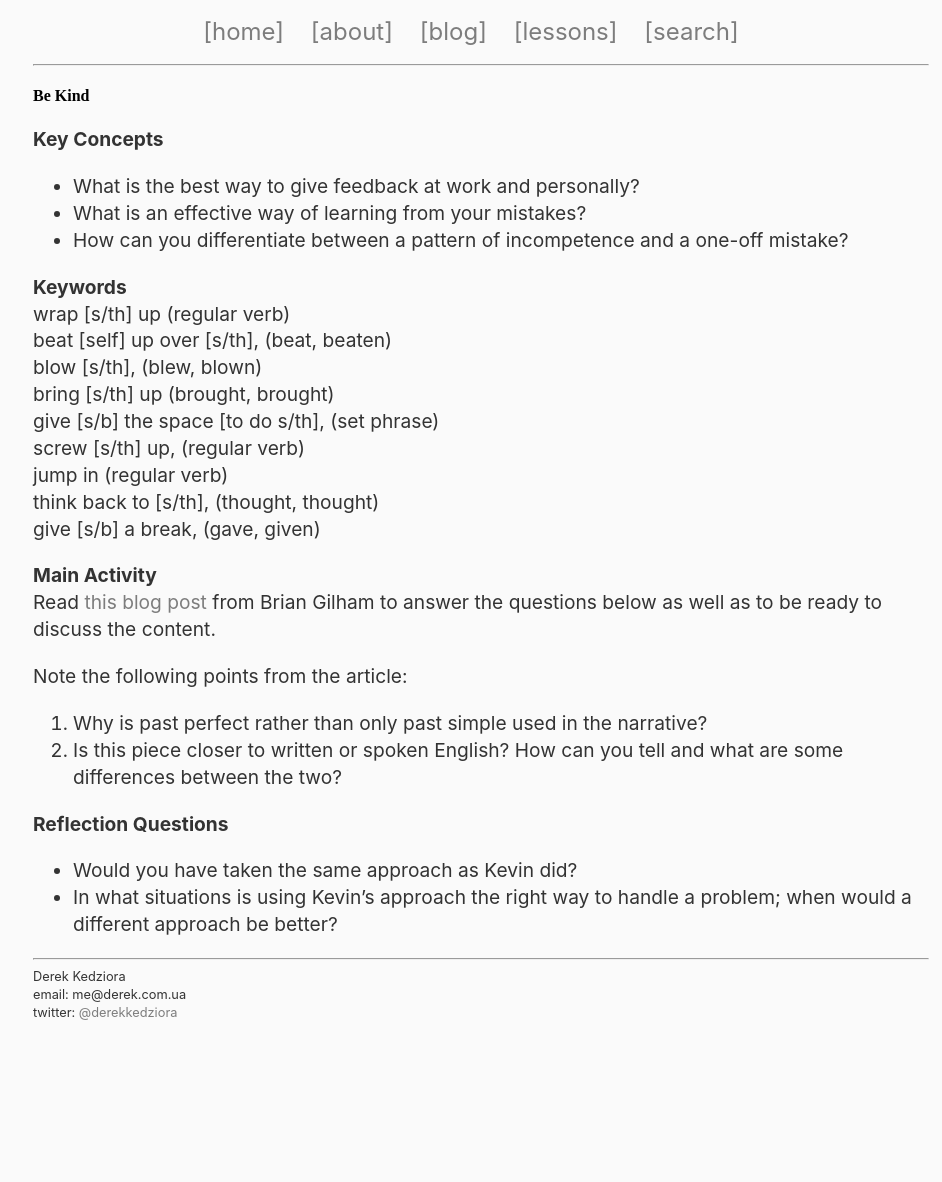
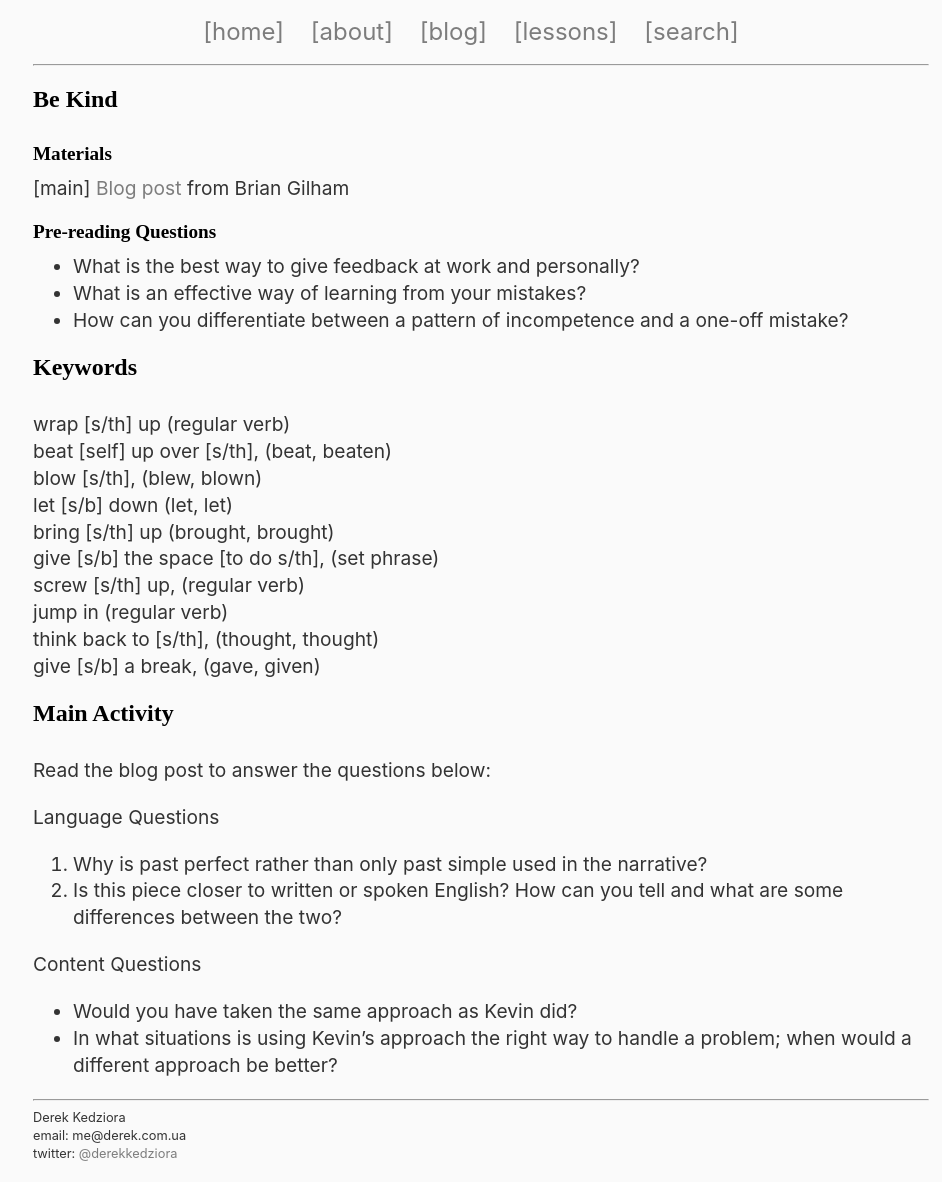
Before and after one commit to ZeroDeth/derekkedziora.github.io, a Jekyll site: the page built from _posts/2016-10-22-be-kind.md, in a window 1280 px wide. Shown: the whole page, without its empty margins (159-1101 px from the left). Built offline with Jekyll 4.4.1, drawn with Linux system fonts in a browser that asks for light colours; before the commit the page ends 1042 px from its top, so only the background shows below that.

Commit message:
formatting

```diff
--- a/_posts/2016-10-22-be-kind.md
+++ b/_posts/2016-10-22-be-kind.md
@@ -1,23 +1,28 @@
 ---
+date: 2016-10-22
 layout: default
 category: lesson
+lesson-type: reading
 title: "Be Kind"
 tags: ["phrasal-verbs", "management"]
-date: 2016-10-22
+description: "A senior developer reflects on how a manager helped him learn from an early mistake."
 permalink: "/lessons/be-kind"
-description: "A senior developer reflects on how a manager helped him learn from an early mistake."
 ---
-#### Be Kind
+## Be Kind
 
-**Key Concepts**
+### Materials
+[main] <a href="https://www.briangilham.com/blog/2016/10/10/be-kind" target="_blank">Blog post</a> from Brian Gilham
+
+### Pre-reading Questions
 - What is the best way to give feedback at work and personally?
 - What is an effective way of learning from your mistakes?
 - How can you differentiate between a pattern of incompetence and a one-off mistake?
 
-**Keywords**
+## Keywords
 wrap [s/th] up (regular verb)
 beat [self] up over [s/th], (beat, beaten)
 blow [s/th], (blew, blown)
+let [s/b] down (let, let)
 bring [s/th] up (brought, brought)
 give [s/b] the space [to do s/th], (set phrase)
 screw [s/th] up, (regular verb)
@@ -25,13 +30,15 @@ jump in (regular verb)
 think back to [s/th], (thought, thought)
 give [s/b] a break, (gave, given)
 
-**Main Activity**
-Read [this blog post](https://www.briangilham.com/blog/2016/10/10/be-kind) from Brian Gilham to answer the questions below as well as to be ready to discuss the content.
+## Main Activity
+Read the blog post to answer the questions below:
 
-Note the following points from the article:
+Language Questions
+
 1. Why is past perfect rather than only past simple used in the narrative?
 2. Is this piece closer to written or spoken English? How can you tell and what are some differences between the two?
 
-**Reflection Questions**
+Content Questions
+
 - Would you have taken the same approach as Kevin did?
 - In what situations is using Kevin's approach the right way to handle a problem; when would a different approach be better?
```
Also changed, not shown: _posts/2016-10-21-eprime.md (+2 -0 lines).
